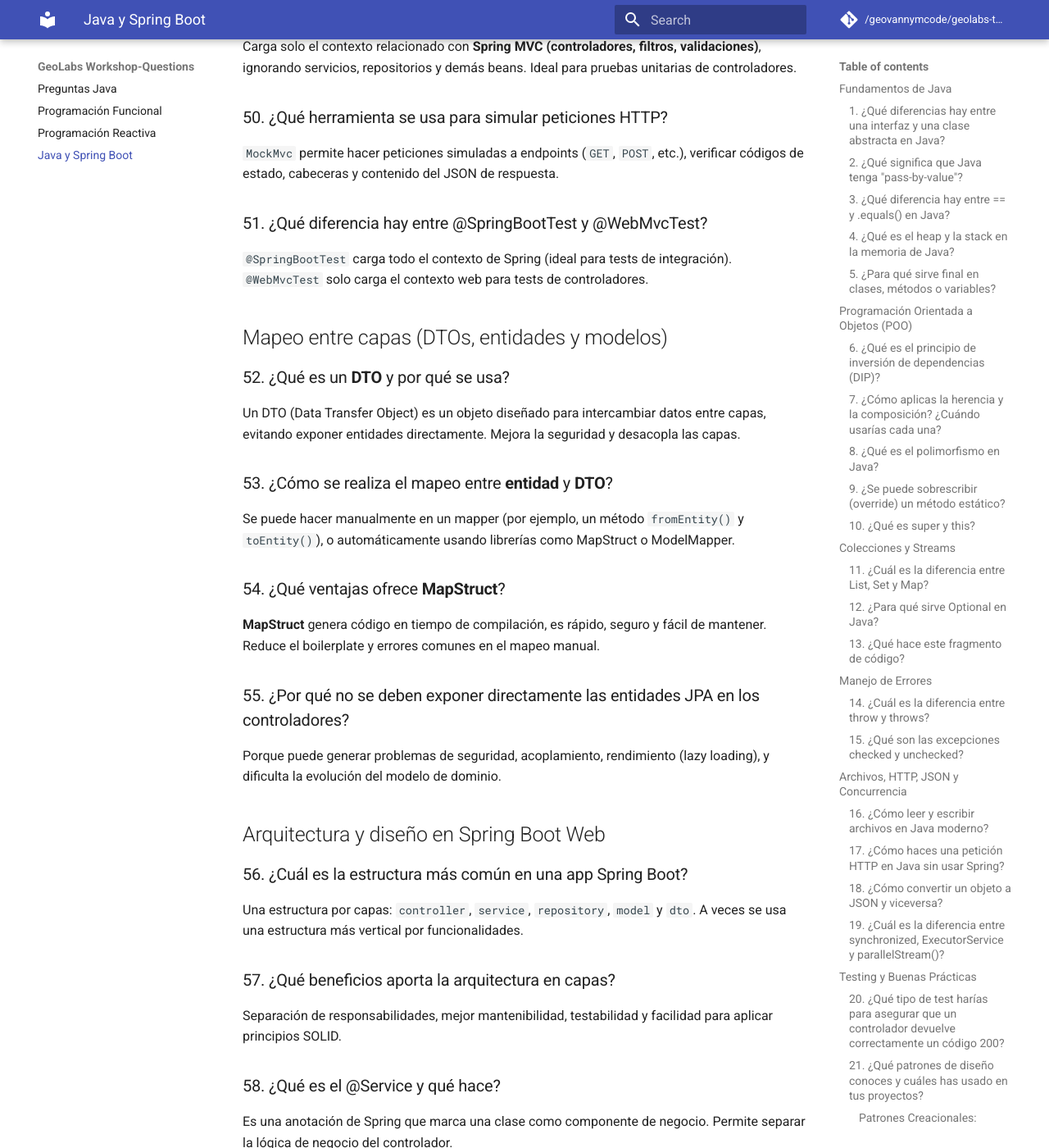
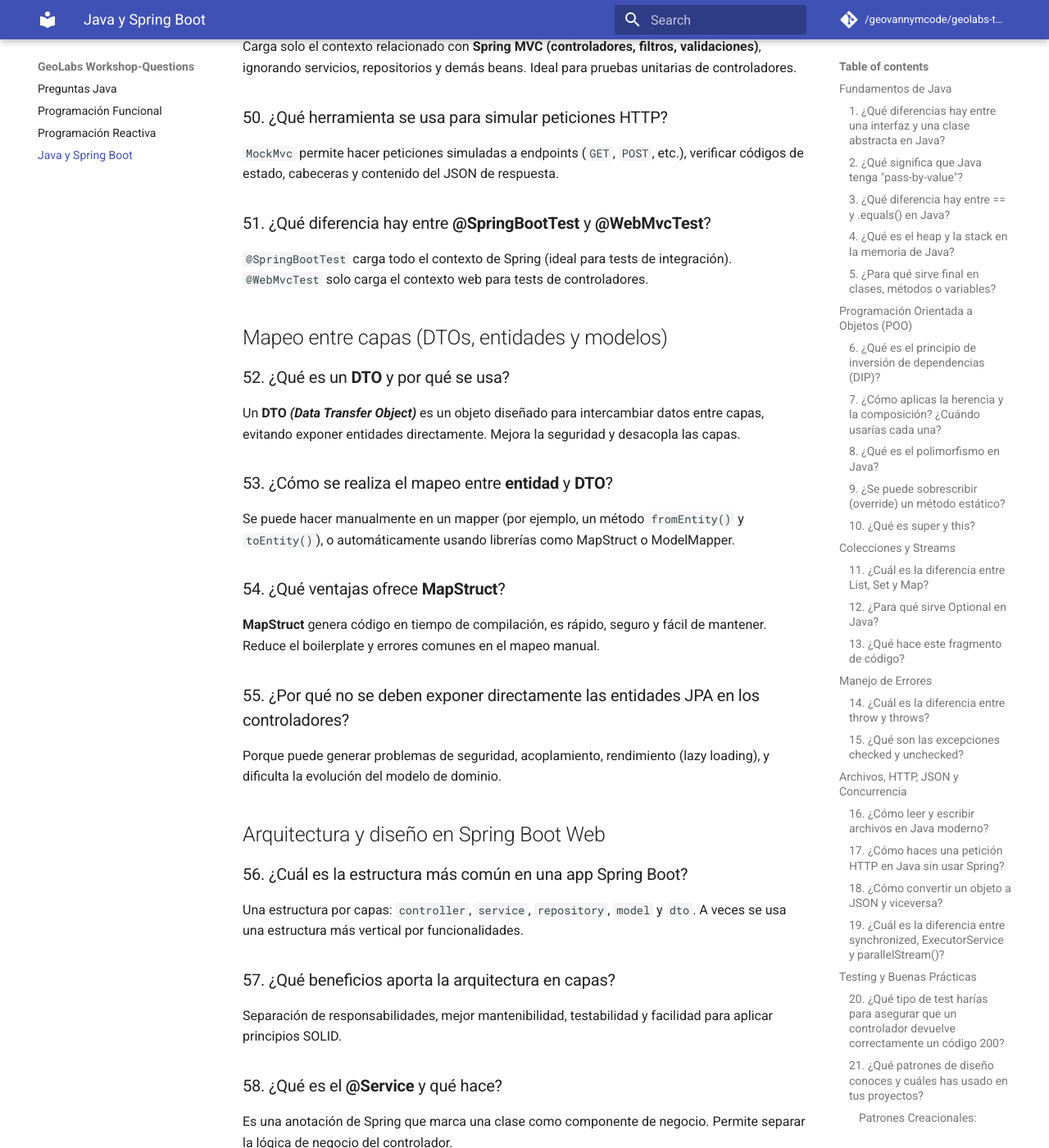
Before and after one commit to geovannymcode/geolabs-test.github.io, an MkDocs documentation site: the page built from docs/spring.md, in a window 1280 px wide and 1400 px high, scrolled down 16186 px. Shown: the whole window at 82% size. Built offline with MkDocs 1.6.1 and Material for MkDocs 9.7.7, drawn with Linux system fonts in a browser that asks for light colours; comment, search, counter and statistics services are not loaded.

Commit message:
actualizar documentación

```diff
--- a/docs/spring.md
+++ b/docs/spring.md
@@ -645,7 +645,7 @@ Carga solo el contexto relacionado con **Spring MVC (controladores, filtros, val
 
 `MockMvc` permite hacer peticiones simuladas a endpoints (`GET`, `POST`, etc.), verificar códigos de estado, cabeceras y contenido del JSON de respuesta.
 
-### 51. ¿Qué diferencia hay entre @SpringBootTest y @WebMvcTest?
+### 51. ¿Qué diferencia hay entre **@SpringBootTest** y **@WebMvcTest**?
 
 `@SpringBootTest` carga todo el contexto de Spring (ideal para tests de integración). `@WebMvcTest` solo carga el contexto web para tests de controladores.
 
@@ -653,7 +653,7 @@ Carga solo el contexto relacionado con **Spring MVC (controladores, filtros, val
 
 ### 52. ¿Qué es un **DTO** y por qué se usa?
 
-Un DTO (Data Transfer Object) es un objeto diseñado para intercambiar datos entre capas, evitando exponer entidades directamente. Mejora la seguridad y desacopla las capas.
+Un **DTO** ***(Data Transfer Object)*** es un objeto diseñado para intercambiar datos entre capas, evitando exponer entidades directamente. Mejora la seguridad y desacopla las capas.
 
 ### 53. ¿Cómo se realiza el mapeo entre **entidad** y **DTO**?
 
@@ -677,6 +677,6 @@ Una estructura por capas: `controller`, `service`, `repository`, `model` y `dto`
 
 Separación de responsabilidades, mejor mantenibilidad, testabilidad y facilidad para aplicar principios SOLID.
 
-### 58. ¿Qué es el @Service y qué hace?
+### 58. ¿Qué es el **@Service** y qué hace?
 
 Es una anotación de Spring que marca una clase como componente de negocio. Permite separar la lógica de negocio del controlador.
```
Also changed, not shown: docs/fp.md (+5 -0 lines).
